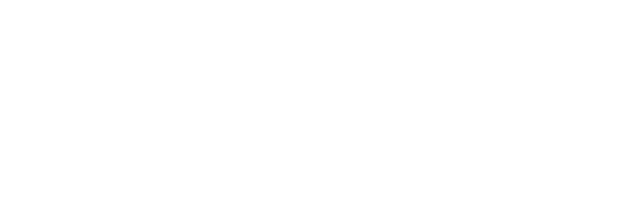
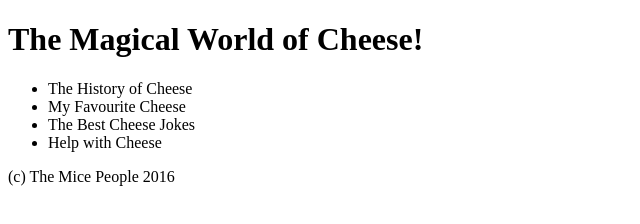
Before and after one commit to omikron15/CMM007, a plain HTML site: page Cheese/help.html in a window 1280 px wide. Shown: the whole page, without its empty margins (0-640 px from the left). Drawn offline with Linux system fonts and the light colour scheme.

Commit message:
Header and Footers made for all pages

```diff
--- a/Cheese/help.html
+++ b/Cheese/help.html
@@ -1,10 +1,37 @@
 <!DOCTYPE html>
 <html lang="en">
+
 <head>
     <meta charset="UTF-8">
-    <title></title>
+    <title>Home Page</title>
+
 </head>
+
+<header>
+
+    <h1>The Magical World of Cheese! </h1>
+
+    <ul>
+
+    <li>The History of Cheese </li>
+    <li>My Favourite Cheese </li>
+    <li>The Best Cheese Jokes </li>
+    <li>Help with Cheese </li>
+
+    </ul>
+
+
+</header>
+
 <body>
 
 </body>
+
+<footer>
+
+    <p> (c) The Mice People 2016 </p>
+
+</footer>
+
+
 </html>
```
Also changed, not shown: Cheese/favorite.html (+24 -0 lines), Cheese/history.html (+24 -0 lines), Cheese/index.html (+24 -0 lines), Cheese/jokes.html (+24 -0 lines).
